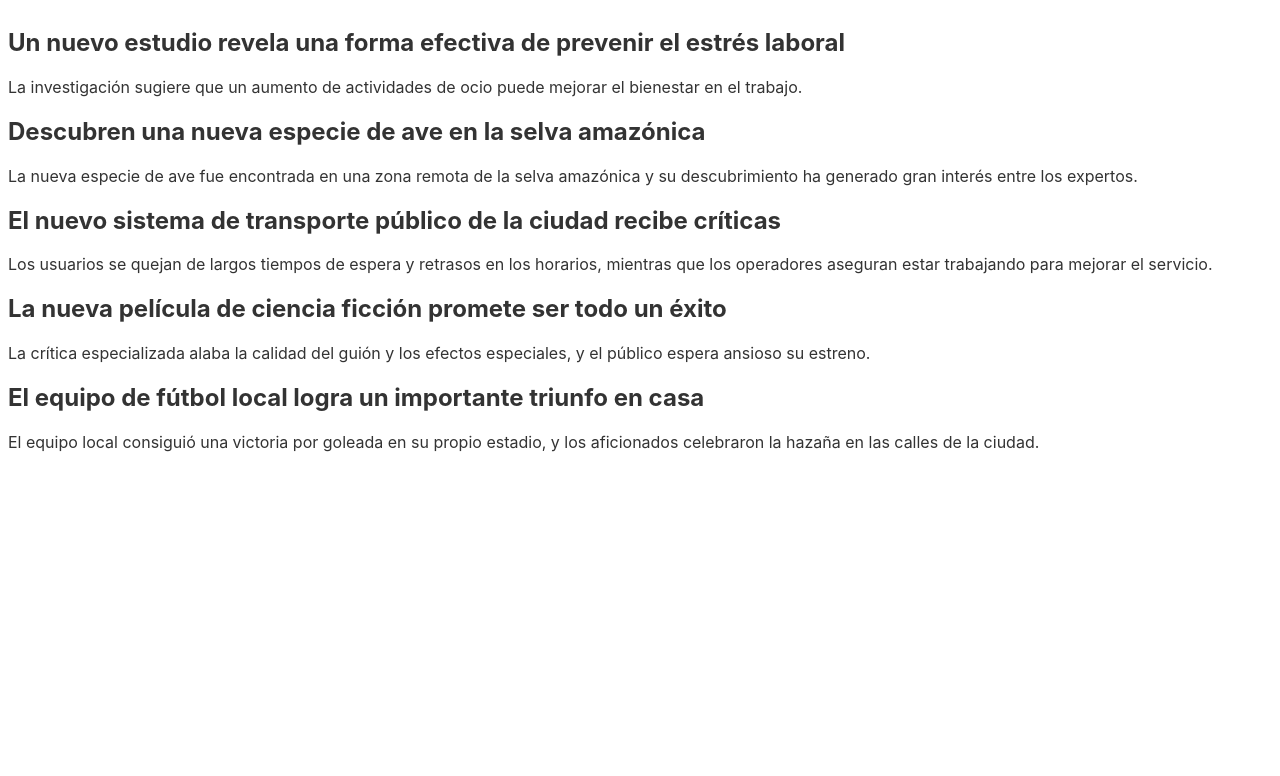
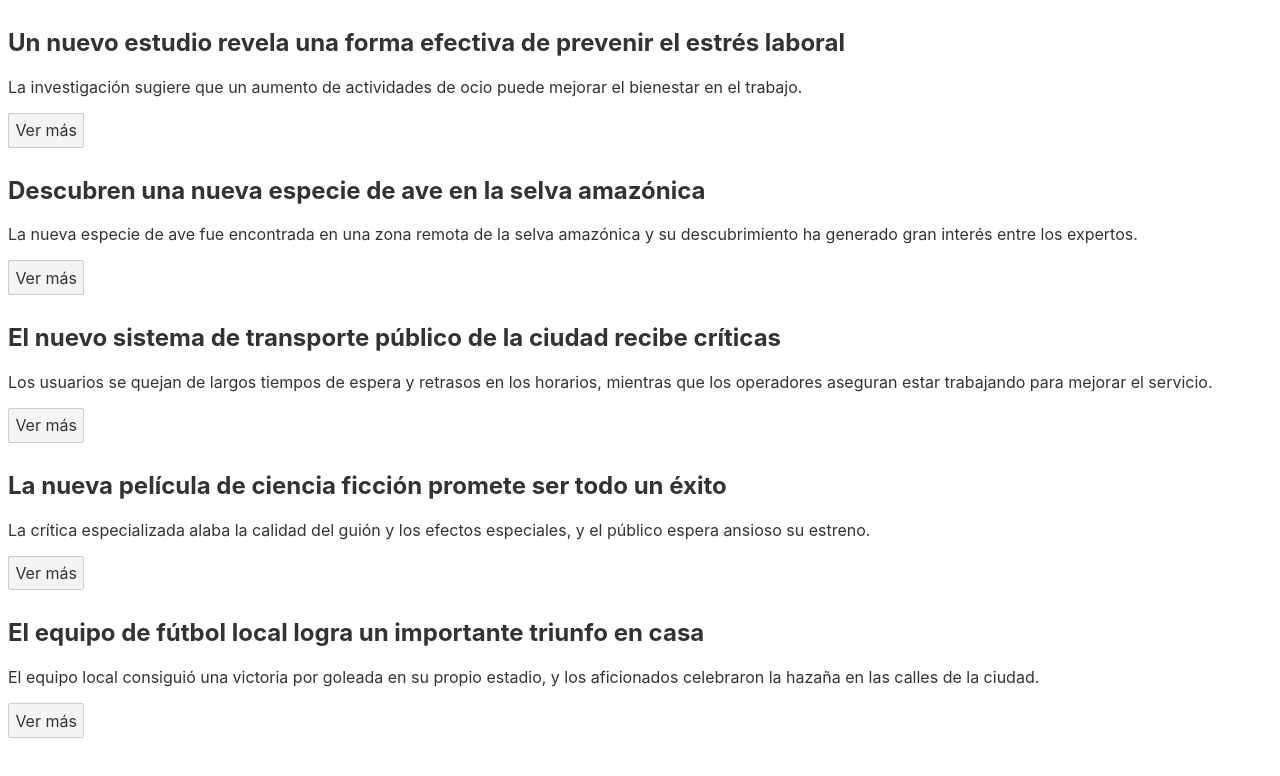
Before and after one commit to Andreapf13/sveltepractice, a Svelte app: page / in a window 1280 px wide. Shown: the top 776 px of the page. Built offline with nearby package versions, Linux system fonts and the light colour scheme.

Commit message:
feat: ver más noticia

```diff
--- a/src/App.svelte
+++ b/src/App.svelte
@@ -1,8 +1,7 @@
 <script>
     import PreviewComponent from "./PreviewComponent.svelte";
-    //Definimos el objeto
-    let noticias = [
-    {
+
+    let noticias = [{
         titulo: 'Un nuevo estudio revela una forma efectiva de prevenir el estrés laboral',
         preview: 'La investigación sugiere que un aumento de actividades de ocio puede mejorar el bienestar en el trabajo.',
         contenido: 'Lorem ipsum dolor sit amet, consectetur adipiscing elit, sed do eiusmod tempor incididunt ut labore et dolore magna aliqua. Ut enim ad minim veniam, quis nostrud exercitation ullamco laboris nisi ut aliquip ex ea commodo consequat. Duis aute irure dolor in reprehenderit in voluptate velit esse cillum dolore eu fugiat nulla pariatur. Excepteur sint occaecat cupidatat non proident, sunt in culpa qui officia deserunt mollit anim id est laborum.'
@@ -25,16 +24,29 @@
     {
         titulo: 'El equipo de fútbol local logra un importante triunfo en casa',
         preview: 'El equipo local consiguió una victoria por goleada en su propio estadio, y los aficionados celebraron la hazaña en las calles de la ciudad.',
-        contenido: 'Lorem ipsum dolor sit amet, consectetur adipiscing elit, sed do eiusmod tempor incididunt ut labore et dolore magna aliqua. Ut enim ad minim'}
-    ]
-</script>
+        contenido: 'Lorem ipsum dolor sit amet, consectetur adipiscing elit, sed do eiusmod tempor incididunt ut labore et dolore magna aliqua. Ut enim ad minim'}];
+
+    let noticiaSeleccionada = null;
+
+    function verNoticiaCompleta(event) {
+      noticiaSeleccionada = event.detail;
+    }
+
+    function cerrarNoticia() {
+      noticiaSeleccionada = null;
+    }
+  </script>
 
 
-<div class="portada">
     {#each noticias as noticia}
-      <div class="preview">
-        <h2>{noticia.titulo}</h2>
-        <p>{noticia.preview}</p>
-      </div>
+      <PreviewComponent noticia={noticia} on:ver-noticia={verNoticiaCompleta} />
     {/each}
-  </div>
+
+
+  {#if noticiaSeleccionada}
+    <div class="noticia">
+      <button on:click={cerrarNoticia}>Cerrar</button>
+      <h2>{noticiaSeleccionada.titulo}</h2>
+      <p>{noticiaSeleccionada.contenido}</p>
+    </div>
+  {/if}
--- a/src/PreviewComponent.svelte
+++ b/src/PreviewComponent.svelte
@@ -1,10 +1,17 @@
 <script>
-export let noticia;
-</script>
+    import { createEventDispatcher } from 'svelte';
 
+    const dispatch = createEventDispatcher();
 
-<div class="noticia">
+    export let noticia;
+
+    function verMas() {
+      dispatch('ver-noticia', noticia);
+    }
+  </script>
+
+  <div class="preview">
     <h2>{noticia.titulo}</h2>
     <p>{noticia.preview}</p>
-    <p>{noticia.contenido}</p>
-</div>
+    <button on:click={verMas}>Ver más</button>
+  </div>
```
